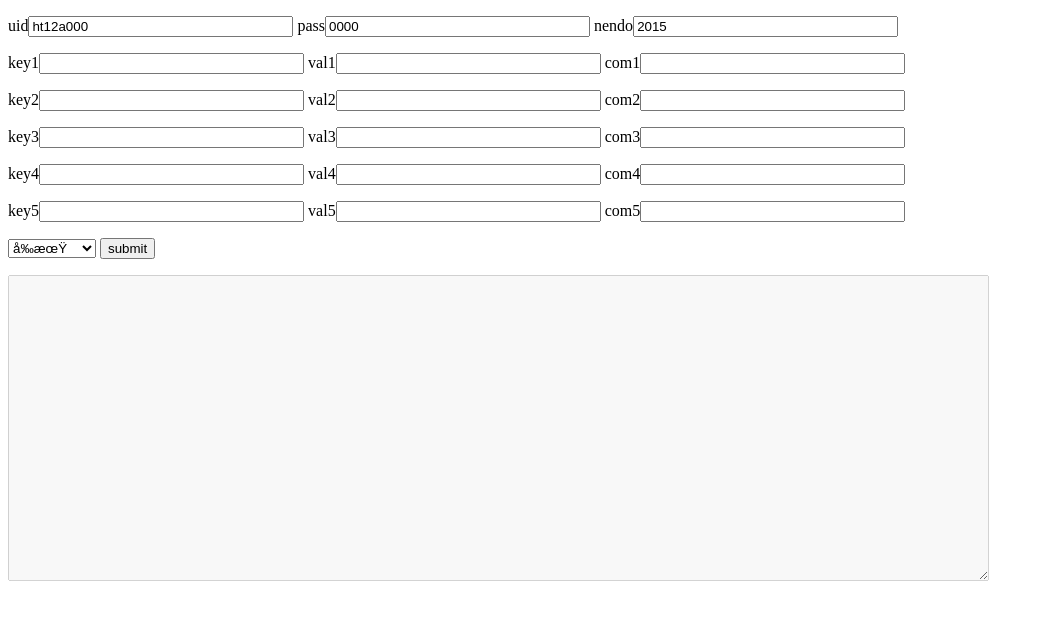
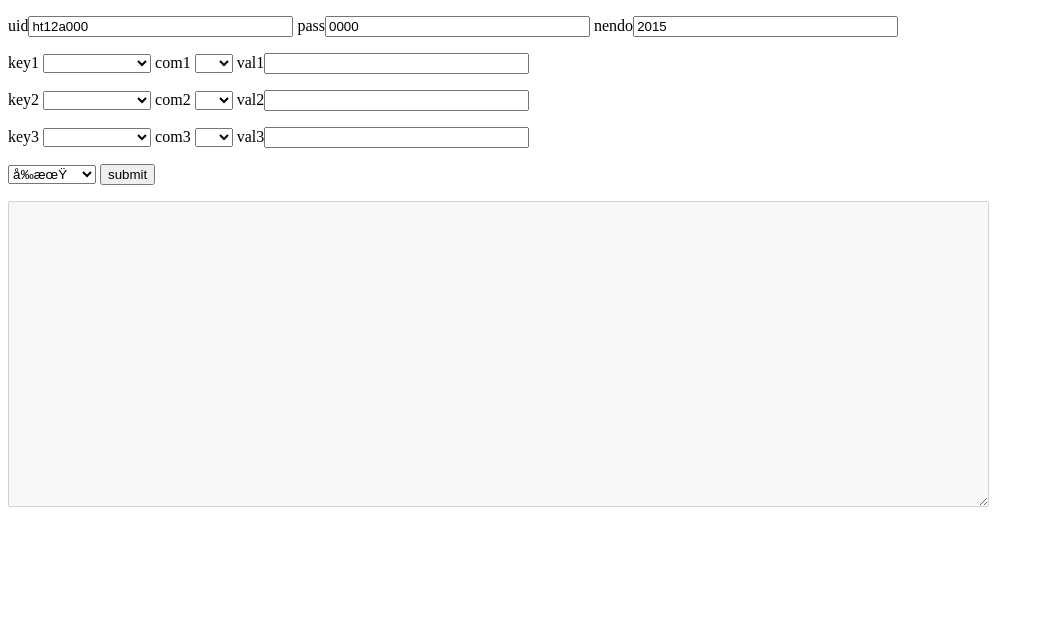
Before and after one commit to odentools/wrap-mobile-attendance, a plain HTML site: page www/timeTable.html in a window 1280 px wide. Shown: the whole page, without its empty margins (0-1044 px from the left). Drawn offline with nearby package versions, Linux system fonts and the light colour scheme.

Commit message:
フォームをセレクトボックスにした #2

```diff
--- a/www/timeTable.html
+++ b/www/timeTable.html
@@ -125,34 +125,104 @@
   </p>
 
   <p>
-   key1<input type="text" id="key1" size="30" value="">
+   key1
+   <select id="key1">
+    <option></option>
+    <option>期</option>
+    <option>期間</option>
+    <option>科目番号</option>
+    <option>履修科目</option>
+    <option>曜日</option>
+    <option>時限</option>
+    <option>出席状況</option>
+    <option>出</option>
+    <option>遅</option>
+    <option>早</option>
+    <option>欠</option>
+    <option>不</option>
+    <option>出席状況</option>
+   </select>
+   com1
+   <select id="com1">
+    <option></option>
+    <option>==</option>
+    <option>!=</option>
+    <option>in</option>
+    <option>!in</option>
+    <option>>=</option>
+    <option>></option>
+    <option><=</option>
+    <option><</option>
+   </select>
    val1<input type="text" id="val1" size="30" value="">
-   com1<input type="text" id="com1" size="30" value="">
   </p>
 
   <p>
-   key2<input type="text" id="key2" size="30" value="">
+   key2
+   <select id="key2">
+    <option></option>
+    <option>期</option>
+    <option>期間</option>
+    <option>科目番号</option>
+    <option>履修科目</option>
+    <option>曜日</option>
+    <option>時限</option>
+    <option>出席状況</option>
+    <option>出</option>
+    <option>遅</option>
+    <option>早</option>
+    <option>欠</option>
+    <option>不</option>
+    <option>出席状況</option>
+   </select>
+   com2
+   <select id="com2">
+    <option></option>
+    <option>==</option>
+    <option>!=</option>
+    <option>in</option>
+    <option>!in</option>
+    <option>>=</option>
+    <option>></option>
+    <option><=</option>
+    <option><</option>
+   </select>
    val2<input type="text" id="val2" size="30" value="">
-   com2<input type="text" id="com2" size="30" value="">
   </p>
 
   <p>
-   key3<input type="text" id="key3" size="30" value="">
+   key3
+   <select id="key3">
+    <option></option>
+    <option>期</option>
+    <option>期間</option>
+    <option>科目番号</option>
+    <option>履修科目</option>
+    <option>曜日</option>
+    <option>時限</option>
+    <option>出席状況</option>
+    <option>出</option>
+    <option>遅</option>
+    <option>早</option>
+    <option>欠</option>
+    <option>不</option>
+    <option>出席状況</option>
+   </select>
+   com3
+   <select id="com3">
+    <option></option>
+    <option>==</option>
+    <option>!=</option>
+    <option>in</option>
+    <option>!in</option>
+    <option>>=</option>
+    <option>></option>
+    <option><=</option>
+    <option><</option>
+   </select>
    val3<input type="text" id="val3" size="30" value="">
-   com3<input type="text" id="com3" size="30" value="">
   </p>
 
-  <p>
-   key4<input type="text" id="key4" size="30" value="">
-   val4<input type="text" id="val4" size="30" value="">
-   com4<input type="text" id="com4" size="30" value="">
-  </p>
-
-  <p>
-   key5<input type="text" id="key5" size="30" value="">
-   val5<input type="text" id="val5" size="30" value="">
-   com5<input type="text" id="com5" size="30" value="">
-  </p>
 
   <p>
    <select name="example" id="example" size="1">
```
